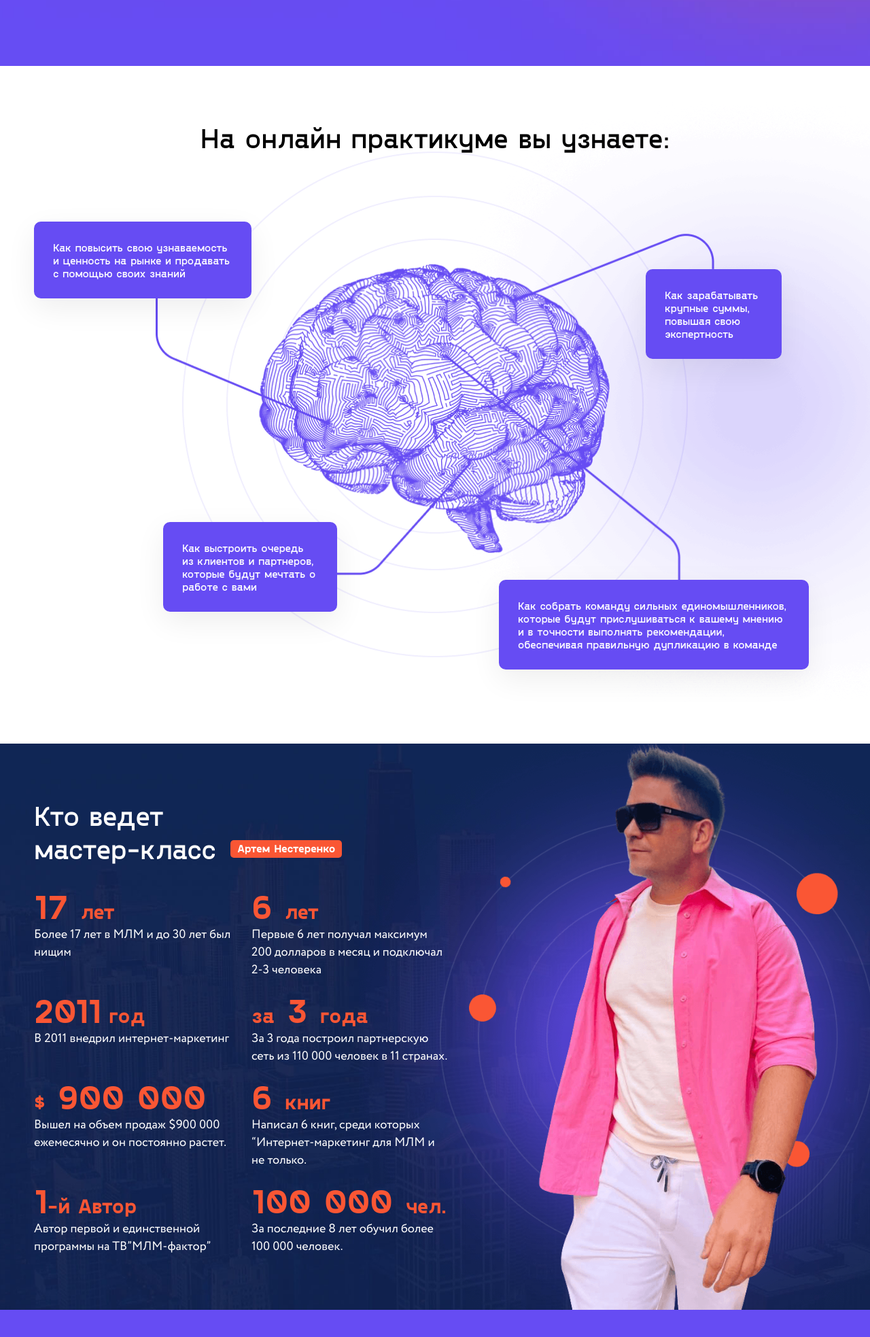
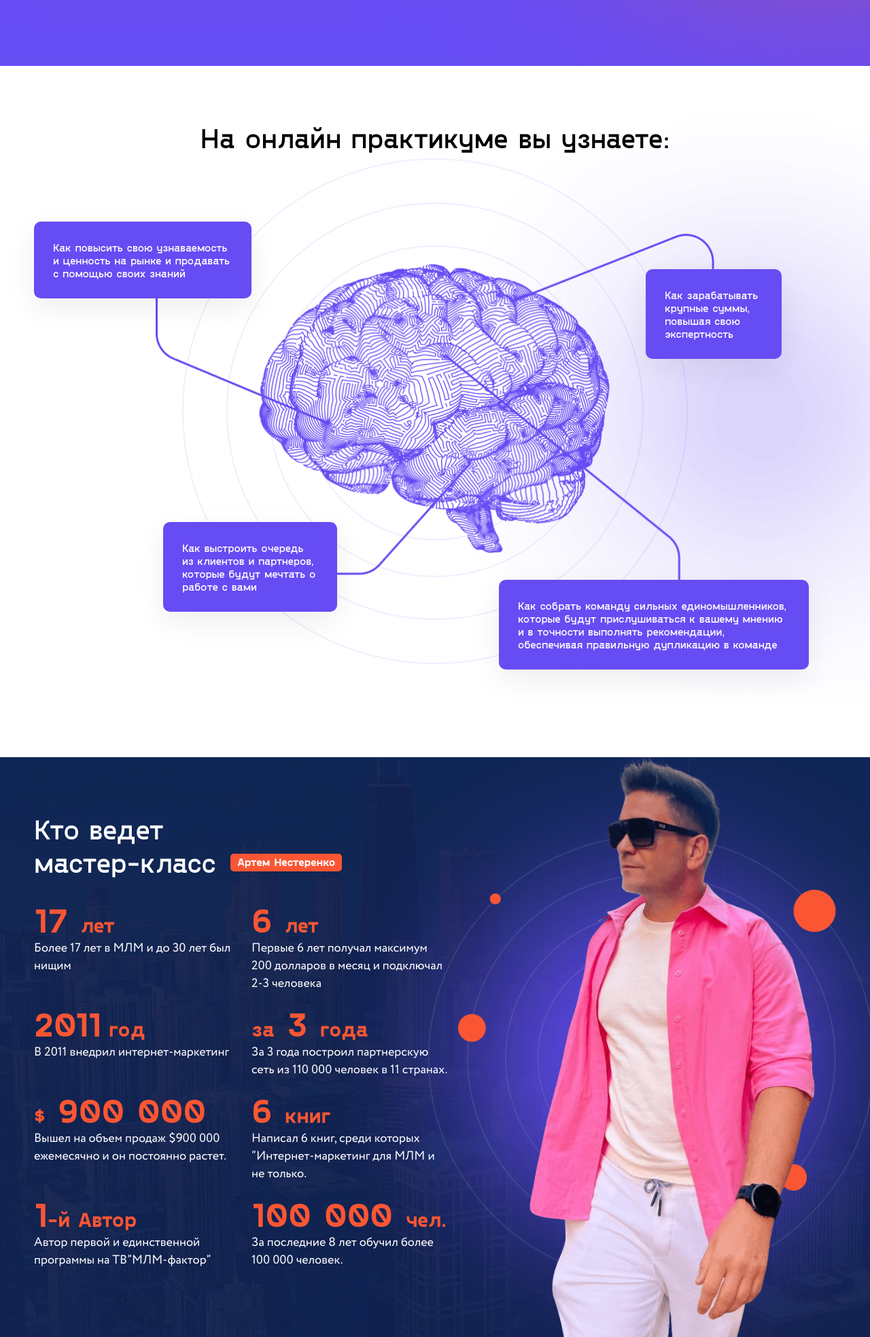
Before and after one commit to LegioAro/dashaLend, a plain HTML site: page index.html in a window 1280 px wide. Shown: the part 3005-4972 px from the top of the page at 68% size. Drawn offline with Linux system fonts and the light colour scheme; files whose address does not match are found by name.

Commit message:
Add files via upload

```diff
--- a/scss/about.scss
+++ b/scss/about.scss
@@ -8,7 +8,7 @@
 
     &__wrapper {
         padding-top: calc(50px + (100 - 50) * ((100vw - 320px) / (1920 - 320)));
-        padding-bottom: calc(50px + (100 - 50) * ((100vw - 320px) / (1920 - 320)));
+        padding-bottom: 100px;
         display: flex;
     }
 
--- a/scss/know.scss
+++ b/scss/know.scss
@@ -14,7 +14,7 @@
     }
     &__wrapper {
         padding-top: calc(50px + (100 - 50) * ((100vw - 320px) / (1920 - 320)));
-        padding-bottom: calc(50px + (100 - 50) * ((100vw - 320px) / (1920 - 320)));
+        padding-bottom: 100px;
         position: relative;
         z-index: 2;
         &::before {
```
Also changed, not shown: css/about.css, css/about.min.css, css/know.css, css/know.min.css, css/style.css, css/style.min.css.
